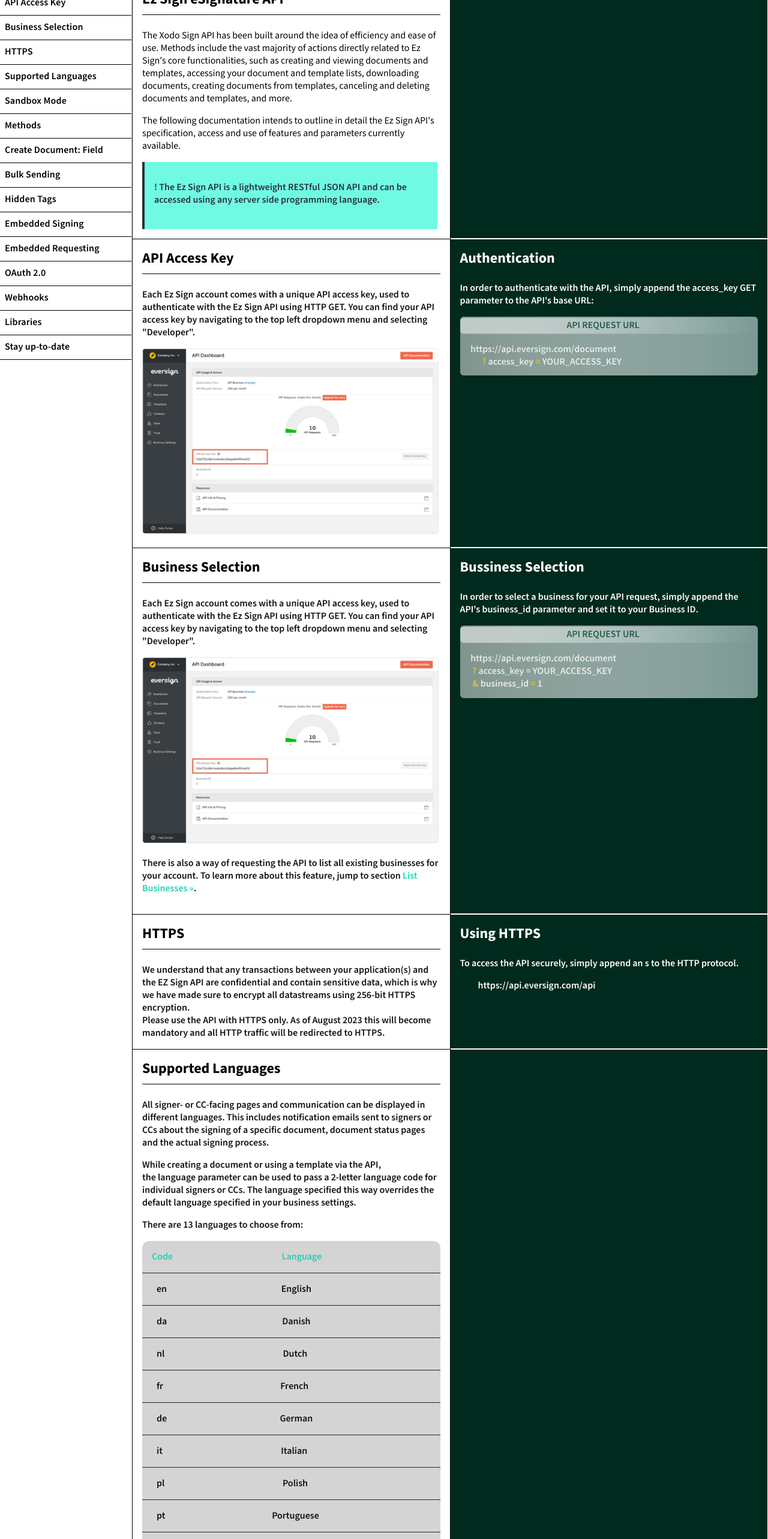
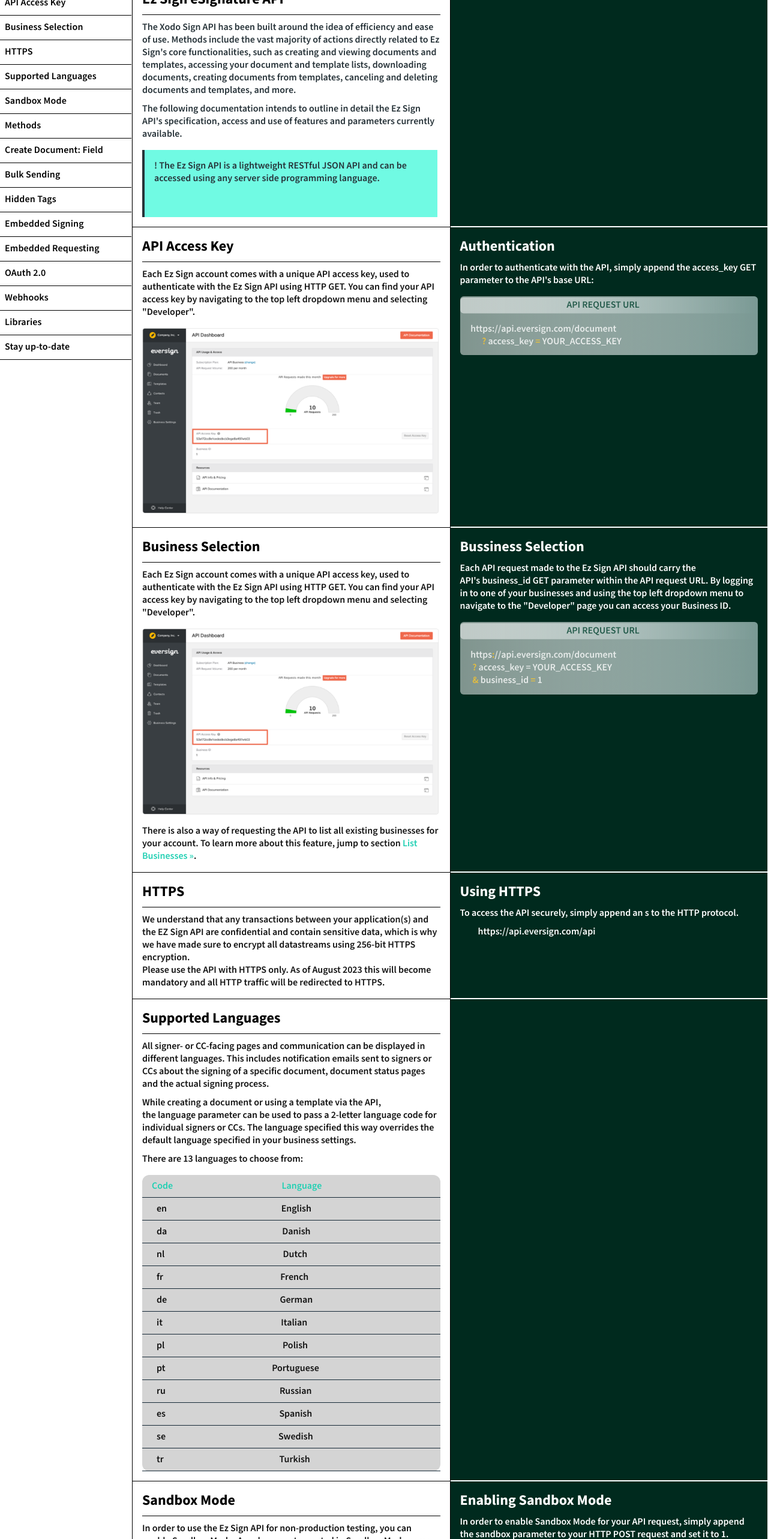
Before and after one commit to asadmehdii/ez-signature, a Next.js app: page /pages/APIDocumentation in a window 1280 px wide. Shown: the part 234-2800 px from the top of the page at 60% size. Built offline with nearby package versions, Linux system fonts and the light colour scheme.

Commit message:
set lint errors

```diff
--- a/src/app/components/button/index.tsx
+++ b/src/app/components/button/index.tsx
@@ -24,7 +24,6 @@
 
 const Button: FC<ButtonProps> = ({
   children,
-  component = "label",
   height = 60,
   width = "fit-content",
   fontSize = 18,
--- a/src/app/components/inputSelect/index.tsx
+++ b/src/app/components/inputSelect/index.tsx
@@ -1,6 +1,6 @@
 "use client";
-import React, { CSSProperties } from "react";
-import { Box, Menu, MenuItem, SxProps, TextField, Theme, Typography } from "@mui/material";
+import React from "react";
+import { Box, MenuItem, SxProps, TextField, Theme, Typography } from "@mui/material";
 import EmergencyIcon from '@mui/icons-material/Emergency';
 
 type SelectInputProps = {
--- a/src/app/components/text/index.tsx
+++ b/src/app/components/text/index.tsx
@@ -43,12 +43,12 @@
     marginLeft,
     marginRight,
     marginTop,
-    margin,
+    margin = 0,
     paddingBottom,
     paddingLeft,
     paddingRight,
     paddingTop,
-    padding,
+    padding = 0,
     textAlign,
     onclick,
     id,
--- a/src/app/pages/APIDocumentation/APIDocumentSidebar.tsx
+++ b/src/app/pages/APIDocumentation/APIDocumentSidebar.tsx
@@ -3,7 +3,6 @@
 import Box from '@mui/material/Box';
 import Drawer from '@mui/material/Drawer';
 import  Grid  from '@mui/material/Grid2';
-import Text from '@/app/components/text';
 import Navigate from '@/app/components/linkText';
 
 interface Props {
@@ -37,7 +36,7 @@
 const drawerWidth = 220;
 
 const drawerContent = (
-    <Box>
+    <Box component={"div"} onClick={onToggle}>
       {topics.map((item)=><Navigate sx={{borderBottom:"1px solid #000000",pl:1,py:1}} fontSize={16} fontWeight='600' key={item} text={item} to={`#${item}`} />)}
     </Box>
  )
--- a/src/app/pages/APIDocumentation/page.tsx
+++ b/src/app/pages/APIDocumentation/page.tsx
@@ -41,7 +41,7 @@
           {/* Bar that apper at the bottom of navbar  */}
        <ContentBox style={{borderBottom:"1px solid #000000",paddingBottom:15}}>
            <Box display={"flex"}>
-            <MenuIcon onClick={()=>setOpen(true)} sx={{display:{xs:"inline-block",md:"none"}}} />
+            <MenuIcon fontSize="large" onClick={()=>setOpen(true)} sx={{display:{xs:"inline-block",md:"none"}}} />
             <Navigate sx={{m:{xs:"auto",md:'0'}}} fontSize={16} fontWeight="600" text="</> EzSignature Sign Developer" to=""/>
             <Box  sx={{display:{xs:"none",md:"flex"}}} ml={10} gap={3}>
             <Navigate fontSize={16} fontWeight="600" text="EZ Sign Home" to=""/>
@@ -57,9 +57,9 @@
       <GridText id="Getting Started" heading="Getting Started" title="Ez Sign eSignature API"
        leftChild={
       <Box component={"div"} id="Ez Sign eSignature API">
-          <Text>The Xodo Sign API has been built around the idea of efficiency and ease of use. Methods include the vast majority of actions directly related to Ez Sign's core functionalities, such as creating and viewing documents and templates, accessing your document and template lists, downloading documents, creating documents from templates, canceling and deleting documents and templates, and more.</Text>
-          <Text>The following documentation intends to outline in detail the Ez Sign API's specification, access and use of features and parameters currently available.</Text>
-          <Box py={2} pl={2} minHeight={80} height={"100%"} width={"95%"} borderLeft={"4px solid #263238"} bgcolor={"#70FAE3"}>
+          <Text fontSize={"16px"} fontWeight="600" color="#263238" style={{marginTop:"10px"}}>The Xodo Sign API has been built around the idea of efficiency and ease of use. Methods include the vast majority of actions directly related to Ez Sign&apos;s core functionalities, such as creating and viewing documents and templates, accessing your document and template lists, downloading documents, creating documents from templates, canceling and deleting documents and templates, and more.</Text>
+          <Text fontSize={"16px"} fontWeight="600" color="#263238" style={{marginTop:"10px"}}>The following documentation intends to outline in detail the Ez Sign API&apos;s specification, access and use of features and parameters currently available.</Text>
+          <Box py={2} mt={2} pl={2} minHeight={80} height={"100%"} width={"95%"} borderLeft={"4px solid #263238"} bgcolor={"#70FAE3"}>
           <Text fontSize={"16px"} paddingRight={10} fontWeight="600" color="#263238">! The Ez Sign API is a lightweight RESTful JSON API and can be accessed using any server side programming language.</Text>
           </Box>
       </Box>
@@ -71,15 +71,15 @@
       <GridText id="API Access Key" title="API Access Key"
        leftChild={
       <Box>
-          <Text fontSize={"16px"} fontWeight="600" color="#121212">Each Ez Sign account comes with a unique API access key, used to authenticate with the Ez Sign API using HTTP GET. You can find your API access key by navigating to the top left dropdown menu and selecting "Developer".</Text>
-          <Box component={"img"} alt="img_here" src={Assests.APIDashboard.src} sx={{objectFit:"contain"}} width={"100%"} height={"100%"} />
+          <Text fontSize={"16px"} fontWeight="600" color="#121212" style={{marginTop:"10px"}}>Each Ez Sign account comes with a unique API access key, used to authenticate with the Ez Sign API using HTTP GET. You can find your API access key by navigating to the top left dropdown menu and selecting &quot;Developer&quot;.</Text>
+          <Box  mt={2} component={"img"} alt="img_here" src={Assests.APIDashboard.src} sx={{objectFit:"contain"}} width={"100%"} height={"100%"} />
       </Box>
        }
        rightChild={
       <Box p={2}>
           <Text fontSize={"24px"} fontWeight="700" color="#fff" style={{marginTop:0}}>Authentication</Text>
-          <Text fontSize={"16px"} fontWeight="600" color="#fff">In order to authenticate with the API, simply append the access_key GET parameter to the API's base URL:</Text>
-          <Box component={"img"} alt="img_here" src={Assests.APIRequestUrl.src} sx={{objectFit:"contain"}} maxWidth={500} width={"100%"} height={"100%"} />
+          <Text fontSize={"16px"} style={{marginTop:"10px"}} fontWeight="600" color="#fff">In order to authenticate with the API, simply append the access_key GET parameter to the API&apos;s base URL:</Text>
+          <Box component={"img"} mt={2} alt="img_here" src={Assests.APIRequestUrl.src} sx={{objectFit:"contain"}} maxWidth={500} width={"100%"} height={"100%"} />
       </Box>
        }
        />
@@ -89,16 +89,16 @@
       <GridText id="Business Selection"  title="Business Selection"
        leftChild={
       <Box>
-          <Text fontSize={"16px"} fontWeight="600" color="#121212">Each Ez Sign account comes with a unique API access key, used to authenticate with the Ez Sign API using HTTP GET. You can find your API access key by navigating to the top left dropdown menu and selecting "Developer".</Text>
-          <Box component={"img"} alt="img_here" src={Assests.APIDashboard.src} sx={{objectFit:"contain"}} width={"100%"} height={"100%"} />
-          <Text fontSize={"16px"} fontWeight="600" color="#121212">There is also a way of requesting the API to list all existing businesses for your account. To learn more about this feature, jump to section <span style={{color:"var(--secondary-color)",cursor:"pointer"}}>List Businesses »</span>.</Text>
+          <Text fontSize={"16px"} fontWeight="600" color="#121212" style={{marginTop:"10px"}}>Each Ez Sign account comes with a unique API access key, used to authenticate with the Ez Sign API using HTTP GET. You can find your API access key by navigating to the top left dropdown menu and selecting &quot;Developer&quot;.</Text>
+          <Box mt={2} component={"img"} alt="img_here" src={Assests.APIDashboard.src} sx={{objectFit:"contain"}} width={"100%"} height={"100%"} />
+          <Text style={{marginTop:"10px"}} fontSize={"16px"} fontWeight="600" color="#121212">There is also a way of requesting the API to list all existing businesses for your account. To learn more about this feature, jump to section <span style={{color:"var(--secondary-color)",cursor:"pointer"}}>List Businesses »</span>.</Text>
       </Box>
        }
        rightChild={
       <Box p={2}>
          <Text fontSize={"24px"} fontWeight="700" color="#fff" style={{marginTop:0}}>Bussiness Selection</Text>
-         <Text fontSize={"16px"} fontWeight="600" color="#fff">In order to select a business for your API request, simply append the API's business_id parameter and set it to your Business ID.</Text>
-         <Box component={"img"} alt="img_here" src={Assests.BussinessSelectionUrl.src} sx={{objectFit:"contain"}} maxWidth={500} width={"100%"} height={"100%"} />
+         <Text fontSize={"16px"} fontWeight="600"style={{marginTop:"10px"}} color="#fff">Each API request made to the Ez Sign API should carry the API&apos;s business_id GET parameter within the API request URL. By logging in to one of your businesses and using the top left dropdown menu to navigate to the &quot;Developer&quot; page you can access your Business ID.</Text>
+         <Box component={"img"} mt={2} alt="img_here" src={Assests.BussinessSelectionUrl.src} sx={{objectFit:"contain"}} maxWidth={500} width={"100%"} height={"100%"} />
      </Box>
        }
        />
@@ -108,14 +108,14 @@
       <GridText id="HTTPS" title="HTTPS"
        leftChild={
       <Box>
-          <Text fontSize={"16px"} fontWeight="600" color="#121212" style={{margin:0}}>We understand that any transactions between your application(s) and the EZ Sign API are confidential and contain sensitive data, which is why we have made sure to encrypt all datastreams using 256-bit HTTPS encryption.</Text>
-          <Text fontSize={"16px"} fontWeight="600" color="#121212" style={{margin:0}}>Please use the API with HTTPS only. As of August 2023 this will become mandatory and all HTTP traffic will be redirected to HTTPS.</Text>
+          <Text fontSize={"16px"} style={{marginTop:"10px"}} fontWeight="600" color="#121212">We understand that any transactions between your application(s) and the EZ Sign API are confidential and contain sensitive data, which is why we have made sure to encrypt all datastreams using 256-bit HTTPS encryption.</Text>
+          <Text fontSize={"16px"} style={{marginTop:"0px"}} fontWeight="600" color="#121212">Please use the API with HTTPS only. As of August 2023 this will become mandatory and all HTTP traffic will be redirected to HTTPS.</Text>
       </Box>
        }
        rightChild={
       <Box p={2}>
           <Text fontSize={"24px"} fontWeight="700" color="#fff" style={{marginTop:0}}>Using HTTPS</Text>
-          <Text fontSize={"16px"} fontWeight="600" color="#fff">To access the API securely, simply append an s to the HTTP protocol.</Text>
+          <Text fontSize={"16px"} fontWeight="600" style={{marginTop:"10px"}} color="#fff">To access the API securely, simply append an s to the HTTP protocol.</Text>
           <Text fontSize={"16px"} fontWeight="600" color="#fff" style={{margin:"10px 0 0 30px"}}>https://api.eversign.com/api</Text>
       </Box>
        }
@@ -126,16 +126,16 @@
       <GridText id="Supported Languages" title="Supported Languages"
       leftChild={
       <Box>
-          <Text fontSize={"16px"} fontWeight="600" color="#121212">All signer- or CC-facing pages and communication can be displayed in different languages. This includes notification emails sent to signers or CCs about the signing of a specific document, document status pages and the actual signing process.</Text>
+          <Text fontSize={"16px"} fontWeight="600" color="#121212" style={{marginTop:"10px"}}>All signer- or CC-facing pages and communication can be displayed in different languages. This includes notification emails sent to signers or CCs about the signing of a specific document, document status pages and the actual signing process.</Text>
           <Text fontSize={"16px"} fontWeight="600" color="#121212" style={{marginTop:"10px"}}>While creating a document or using a template via the API, the language parameter can be used to pass a 2-letter language code for individual signers or CCs. The language specified this way overrides the default language specified in your business settings.</Text>
-          <Text fontSize={"16px"} fontWeight="600" color="#121212">There are 13 languages to choose from:</Text>
-        <Box bgcolor={"#D4D4D4"} borderRadius={3}>
-          <Box borderBottom={"1px solid #162937"} display={"flex"} px={2}>
+          <Text fontSize={"16px"} fontWeight="600" color="#121212" style={{marginTop:"10px"}}>There are 13 languages to choose from:</Text>
+        <Box bgcolor={"#D4D4D4"} borderRadius={3} mt={2}>
+          <Box borderBottom={"1px solid #162937"} display={"flex"} py={1} px={2}>
               <Text fontSize={"16px"} fontWeight="600" color="var(--secondary-color)">Code</Text>
               <Text fontSize={"16px"} fontWeight="600" color="var(--secondary-color)" style={{margin:"auto auto"}}>Language</Text>
           </Box>
         {languages.map((lang)=>
-          <Box key={lang.code} borderBottom={"1px solid #162937"} display={"flex"} bgcolor={"#D4D4D4"} px={3}>
+          <Box key={lang.code} py={1} borderBottom={"1px solid #162937"} display={"flex"} px={3}>
               <Text fontSize={"16px"} fontWeight="600" color="#121212">{lang.code}</Text>
               <Text fontSize={"16px"} fontWeight="600" color="#121212" style={{margin:"auto auto"}}>{lang.language}</Text>
           </Box>
@@ -149,17 +149,17 @@
                              {/* Sandbox Mode */}
       <GridText id="Sandbox Mode"  title="Sandbox Mode"
        leftChild={
-      <Box>
-          <Text fontSize={"16px"} fontWeight="600" color="#121212">In order to use the Ez Sign API for non-production testing, you can enable Sandbox Mode. Any documents created in Sandbox Mode come with a testing prefix appended to their title and will not be legally binding.</Text>
-          <Text fontSize={"16px"} fontWeight="600" color="#121212">As you make your way through this API documentation you will notice that most types of API requests are made using the document endpoint. Sandbox Mode is enabled by appending the API's sandbox parameter to your HTTP POST request and setting it to 1</Text>
+      <Box pb={8}>
+          <Text fontSize={"16px"} style={{marginTop:"10px"}} fontWeight="600" color="#121212">In order to use the Ez Sign API for non-production testing, you can enable Sandbox Mode. Any documents created in Sandbox Mode come with a testing prefix appended to their title and will not be legally binding.</Text>
+          <Text fontSize={"16px"} fontWeight="600" style={{marginTop:"10px"}} color="#121212">As you make your way through this API documentation you will notice that most types of API requests are made using the document endpoint. Sandbox Mode is enabled by appending the API&apos;s sandbox parameter to your HTTP POST request and setting it to 1</Text>
           <Button style={{marginLeft:"auto",marginTop:"30px"}} height={64} width={"180px"} backgroundColor="var(--secondary-color)" color="#fff" borderRadius={23}>Methods</Button>
       </Box>
        }
        rightChild={
       <Box p={2}>
          <Text fontSize={"24px"} fontWeight="700" color="#fff" style={{marginTop:0}}>Enabling Sandbox Mode</Text>
-         <Text fontSize={"16px"} fontWeight="600" color="#fff">In order to enable Sandbox Mode for your API request, simply append the sandbox parameter to your HTTP POST request and set it to 1.</Text>
-         <Box component={"img"} alt="img_here" src={Assests.SandboxAPI.src} sx={{objectFit:"contain"}} maxWidth={500} width={"100%"} height={"100%"} />
+         <Text fontSize={"16px"} fontWeight="600" color="#fff" style={{marginTop:"10px"}}>In order to enable Sandbox Mode for your API request, simply append the sandbox parameter to your HTTP POST request and set it to 1.</Text>
+         <Box component={"img"} mt={2} alt="img_here" src={Assests.SandboxAPI.src} sx={{objectFit:"contain"}} maxWidth={500} width={"100%"} height={"100%"} />
      </Box>
        }
        />
--- a/src/app/pages/newDocument/page.tsx
+++ b/src/app/pages/newDocument/page.tsx
@@ -1,6 +1,6 @@
 "use client";
 import React, { useState } from "react";
-import { ToggleButtonGroup, ToggleButton, IconButton, Button, Typography, Box, Popover } from "@mui/material";
+import { ToggleButtonGroup, ToggleButton, IconButton, Button, Box} from "@mui/material";
 import Checkbox from '@mui/material/Checkbox';
 import Grid from "@mui/material/Grid2";
 import DropBoxIcon from "@mui/icons-material/Storage"; // Placeholder for Dropbox
@@ -13,7 +13,7 @@
 import CustomButton from "@/app/components/button";
 import Text from "@/app/components/text";
 import Link from "next/link";
-import { Diversity1Outlined, PersonOutlineOutlined, ClearOutlined, DraftsOutlined, ContentPasteOutlined, SettingsOutlined, Help, ArrowDropDown} from '@mui/icons-material';
+import { Diversity1Outlined, PersonOutlineOutlined, ClearOutlined, DraftsOutlined, SettingsOutlined, Help} from '@mui/icons-material';
 import { grey } from '@mui/material/colors';
 import CustomPopover from "@/app/components/popover";
 import ModelToggle from "@/app/components/modelToggle";
--- a/src/app/pages/newTeamMember/page.tsx
+++ b/src/app/pages/newTeamMember/page.tsx
@@ -26,7 +26,7 @@
       <InputSelect labelStyle={{color:'var(--secondary-color)'}} label='Role' margin={"20px 0 0 20px"} important value={value} onChange={(e)=>setValue(e.target.value)} itemStyle={{backgroundColor:"#E8EFF6","&:hover":{color:"#fff",bgcolor:"var(--secondary-color)"},"&.Mui-selected":{backgroundColor:"#E8EFF6","&:hover":{color:"#fff",bgcolor:"var(--secondary-color)"}}}} options={role} height={35} borderRadius={2} sx={{bgcolor:"#E8EFF6"}} width={250}/>
       <Box px={"20px"}  mt={3}>
       <Text color='var(--secondary-color)' fontSize='16px' fontWeight='400' style={{display:"flex",alignItems:"center",gap:"8px",margin:"0px"}}><AdminPanelSettingsOutlinedIcon/> Super Admin:</Text>
-      <Text fontSize='16px' fontWeight='400' style={{maxWidth:"750px",marginTop:"6px"}}>Comes with all business-level permissions, except for deleting the business. Business Super Admins cannot make any changes to your Xodo Sign account, only to your business "An Um ".</Text>
+      <Text fontSize='16px' fontWeight='400' style={{maxWidth:"750px",marginTop:"6px"}}>Comes with all business-level permissions, except for deleting the business. Business Super Admins cannot make any changes to your Xodo Sign account, only to your business &quot;An Um&quot;.</Text>
 
       <Text color='var(--secondary-color)' fontSize='16px' fontWeight='400' style={{display:"flex",alignItems:"center",gap:"8px",margin:"0px"}}><WorkOutlineOutlinedIcon/> Manager:</Text>
       <Text fontSize='16px' fontWeight='400' style={{maxWidth:"750px",marginTop:"6px"}}>Managers can view, create, edit, delete and use all business documents and templates, and cancel ongoing documents.</Text>
--- a/src/app/utils/routes.ts
+++ b/src/app/utils/routes.ts
@@ -17,7 +17,7 @@
 SANDBOX_ACCOUNT: "/pages/sandbox/sandAccount",
 SANDBOX_ACCOUNT_API: "/pages/sandbox/sandAccountApi",
 SANDBOX_BUSSINESS: "/pages/sandbox/sandBussiness",
-API_DOCUMENTATION:"./pages/APIDocumentation",
+API_DOCUMENTATION:"/pages/APIDocumentation",
 
 // Dashboard routes define here
 DASHBOARD:"/pages/dashboard",
```
Also changed, not shown: src/app/pages/newTemplate/page.tsx (+3 -18 lines).
